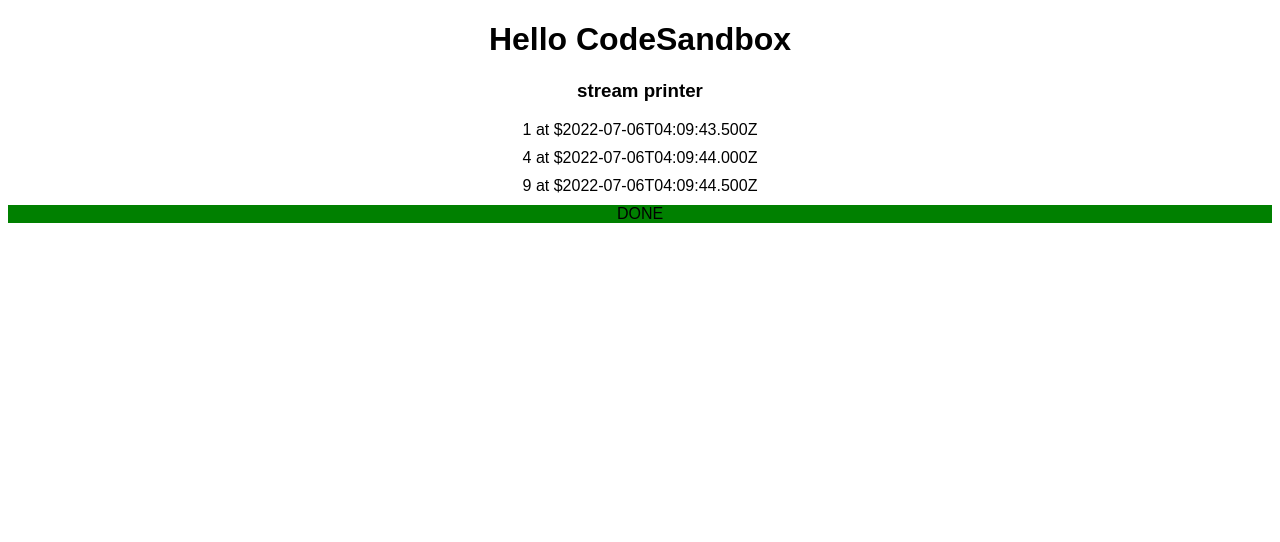
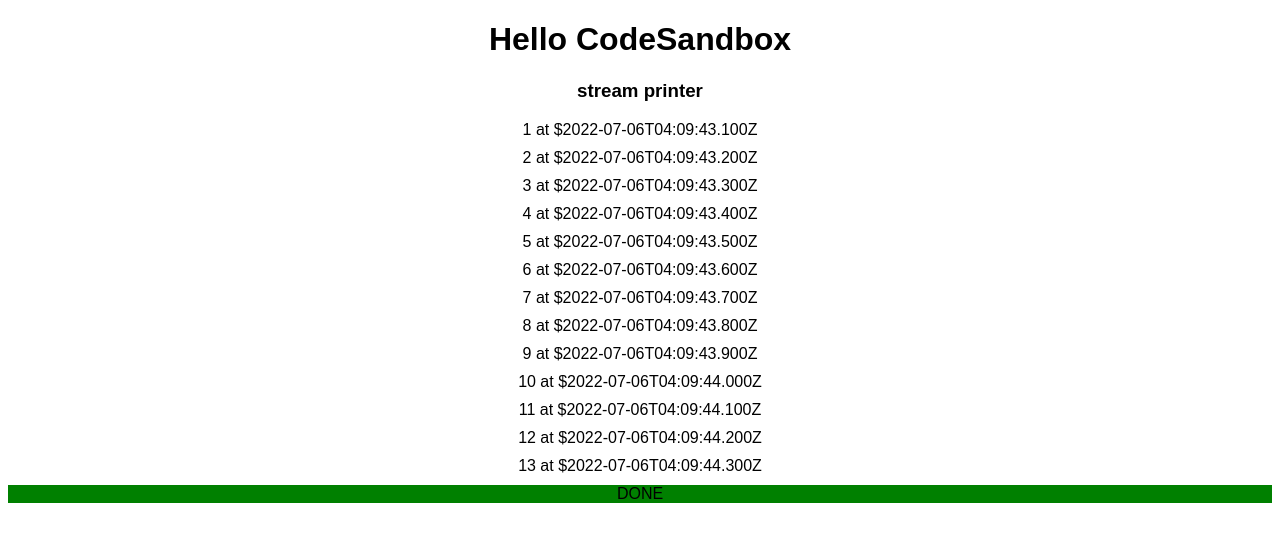
Before and after one commit to congcongcong250/myRxJS, a React (Create React App) app: page / in a window 1280 px wide. Shown: the top 542 px of the page. Built offline with nearby package versions, Linux system fonts and the light colour scheme.

Commit message:
feat(samples): add samples

```diff
--- a/src/App.tsx
+++ b/src/App.tsx
@@ -1,17 +1,14 @@
 import "./styles.css";
 import { from, of, delay, map, concatMap } from "rxjs";
 import StreamPrinter from "./components/StreamPrinter";
+import { getStreams } from "./samples/streams";
 
-const stream$ = from([1, 2, 3]).pipe(
-  map((x) => x * x),
-  concatMap((x) => of(x).pipe(delay(500)))
-);
-
+const { stream1$, stream2$, stream3$, stream4$ } = getStreams();
 export default function App() {
   return (
     <div className="App">
       <h1>Hello CodeSandbox</h1>
-      <StreamPrinter stream$={stream$} />
+      <StreamPrinter stream$={stream1$} />
     </div>
   );
 }
--- a/src/samples/streams.tsx
+++ b/src/samples/streams.tsx
@@ -1,15 +1,29 @@
-import { concatMap, delay, from, of } from "rxjs";
-import { myStartWith } from "../custom-pipeable-operator/common";
+import { from, of, delay, concatMap } from "rxjs";
 
-export const stream2$ = from(["a", "b", "c"]).pipe(
-  concatMap((x) => of(x).pipe(delay(600)))
-);
+enum UNIT {
+  _SEC = 1000,
+  _500MS = 500,
+  _100MS = 100
+}
 
-export const stream3$ = from(["🤔", "💪🏻", "✅"]).pipe(
-  concatMap((x) => of(x).pipe(delay(100)))
-);
-
-export const stream4$ = from([<b>hi</b>, <b>go</b>, <b>to</b>]).pipe(
-  concatMap((x) => of(x).pipe(delay(300))),
-  myStartWith("!START!")
-);
+export function getStreams(unit: UNIT = UNIT._100MS) {
+  const streams$ = {
+    // 1 sec interval
+    stream1$: from([1, 2, 3, 4, 5, 6, 7, 8, 9, 10, 11, 12, 13]).pipe(
+      concatMap((x) => of(x).pipe(delay(1 * unit)))
+    ),
+    // 2 sec interval
+    stream2$: from(["🤔", "💪🏻", "✅", "👍", "📈"]).pipe(
+      concatMap((x) => of(x).pipe(delay(2 * unit)))
+    ),
+    // 3 sec interval
+    stream3$: from(["{||}", "<||>", "[||]", "||/"]).pipe(
+      concatMap((x) => of(x).pipe(delay(3 * unit)))
+    ),
+    // 4 sec interval
+    stream4$: from(["XX", "YY", "ZZ"]).pipe(
+      concatMap((x) => of(x).pipe(delay(4 * unit)))
+    )
+  };
+  return streams$;
+}
```
